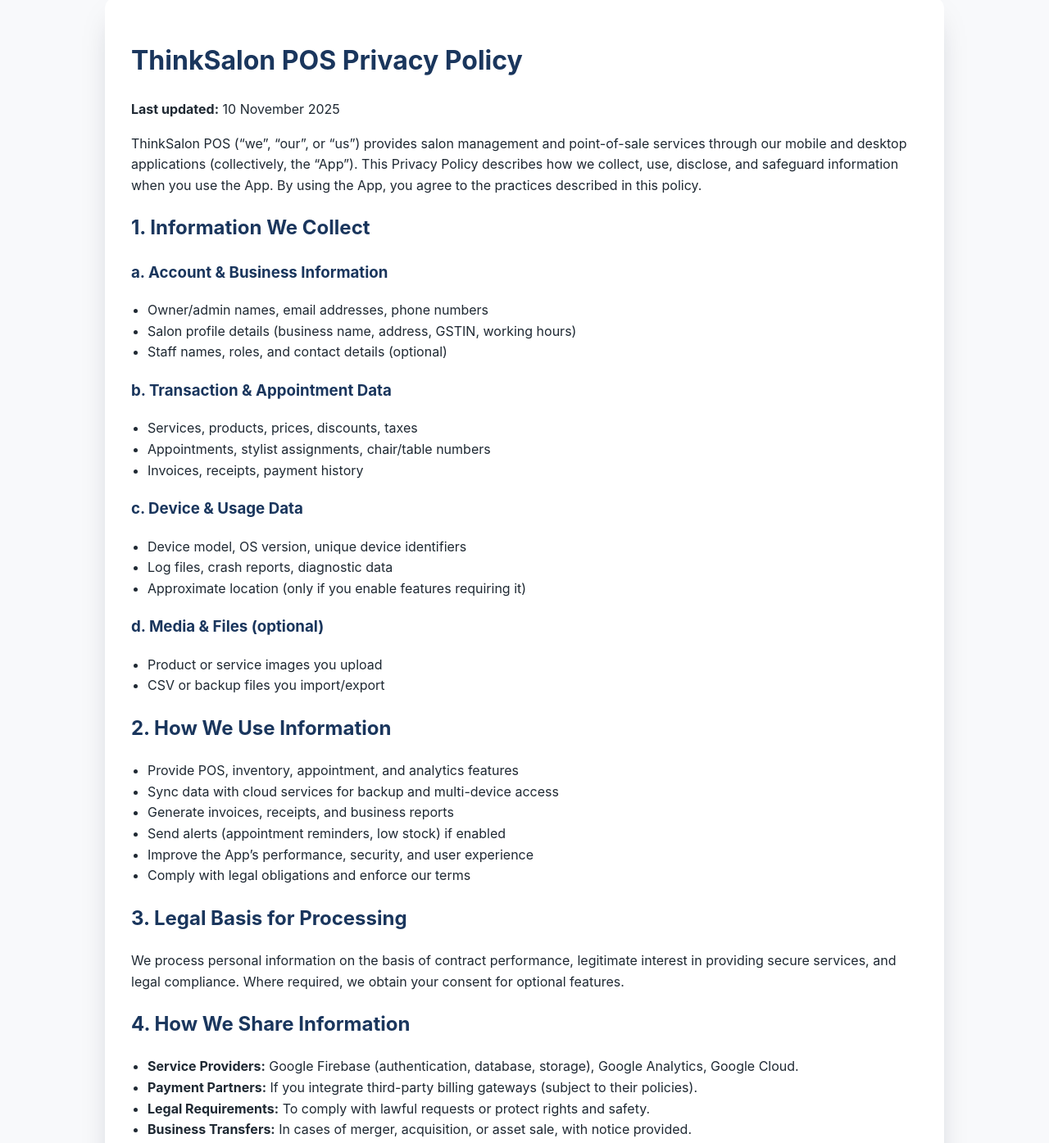
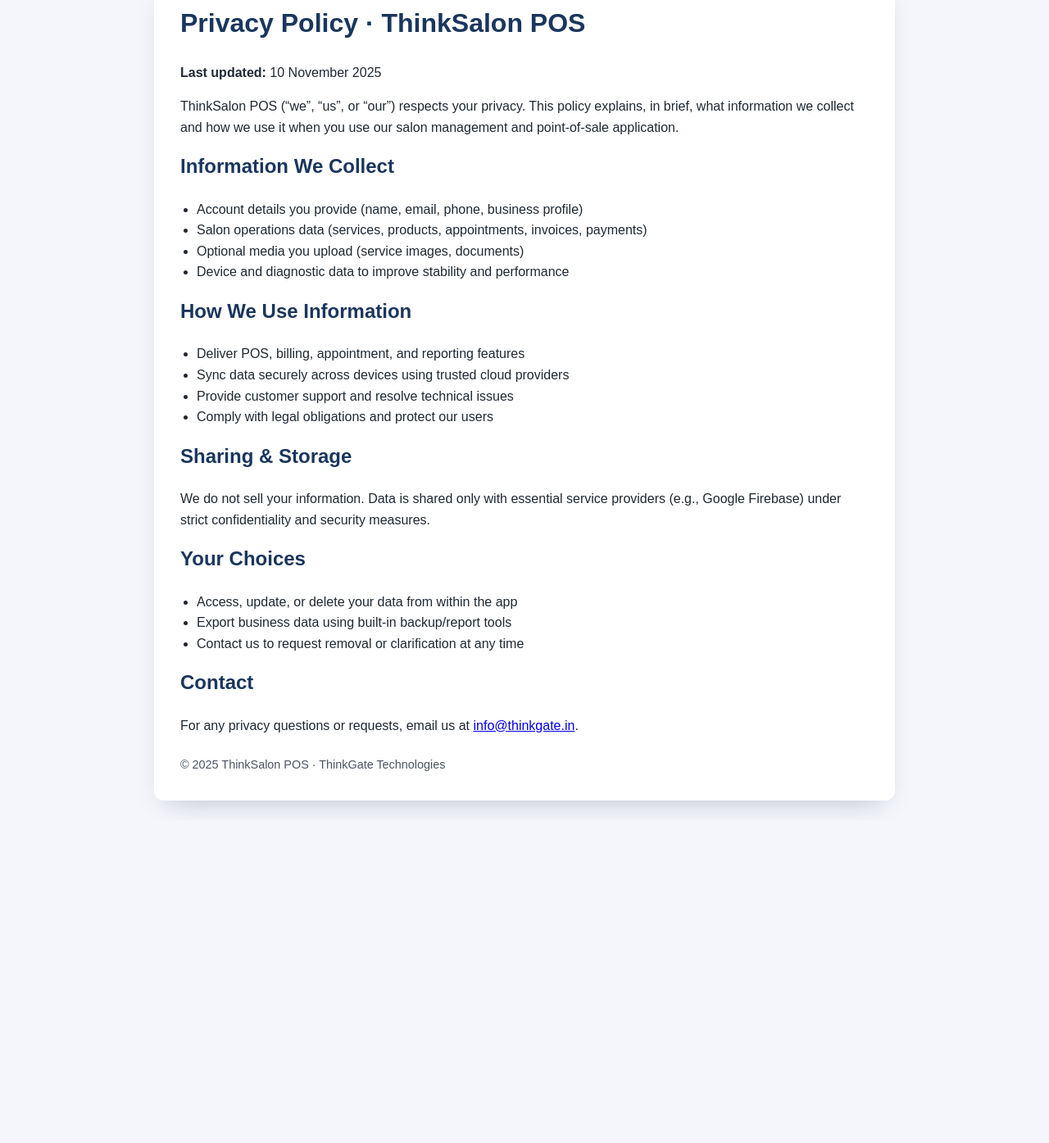
Before and after one commit to sehajkaurinc/think-salon-privacy-policy, a plain HTML site: page index.html in a window 1280 px wide. Shown: the part 53-1448 px from the top of the page at 82% size. After the commit the page ends 1054 px from the top, so only its background shows below. Drawn offline with Linux system fonts and the light colour scheme.

Commit message:
Update index.html

```diff
--- a/index.html
+++ b/index.html
@@ -5,34 +5,25 @@
   <meta name="viewport" content="width=device-width, initial-scale=1.0" />
   <title>ThinkSalon POS Privacy Policy</title>
   <style>
-    :root {
-      color-scheme: light dark;
-    }
     body {
-      font-family: -apple-system, BlinkMacSystemFont, "Segoe UI", sans-serif;
+      font-family: Arial, sans-serif;
       line-height: 1.6;
       margin: 0;
-      padding: 0;
-      background: #f8f9fb;
+      padding: 24px;
+      background: #f4f6fb;
       color: #1f2933;
     }
     main {
-      max-width: 960px;
-      margin: 48px auto;
+      max-width: 840px;
+      margin: 0 auto;
+      background: #ffffff;
       padding: 32px;
-      background: #ffffff;
-      border-radius: 16px;
-      box-shadow: 0 18px 38px -18px rgba(15, 23, 42, 0.35);
+      border-radius: 12px;
+      box-shadow: 0 16px 32px -16px rgba(15, 23, 42, 0.25);
     }
-    h1, h2, h3 {
+    h1, h2 {
       color: #1a365d;
-    }
-    a {
-      color: #0070f3;
-      text-decoration: none;
-    }
-    a:hover {
-      text-decoration: underline;
+      margin-top: 0;
     }
     ul {
       padding-left: 20px;
@@ -40,105 +31,57 @@
     footer {
       margin-top: 24px;
       font-size: 0.9rem;
-      color: #64748b;
+      color: #4b5563;
     }
   </style>
 </head>
 <body>
   <main>
-    <h1>ThinkSalon POS Privacy Policy</h1>
+    <h1>Privacy Policy · ThinkSalon POS</h1>
     <p><strong>Last updated:</strong> 10 November 2025</p>
 
     <p>
-      ThinkSalon POS (“we”, “our”, or “us”) provides salon management and point-of-sale services
-      through our mobile and desktop applications (collectively, the “App”). This Privacy Policy describes
-      how we collect, use, disclose, and safeguard information when you use the App. By using the App,
-      you agree to the practices described in this policy.
+      ThinkSalon POS (“we”, “us”, or “our”) respects your privacy. This policy explains, in brief,
+      what information we collect and how we use it when you use our salon management and point-of-sale application.
     </p>
 
-    <h2>1. Information We Collect</h2>
-    <h3>a. Account &amp; Business Information</h3>
+    <h2>Information We Collect</h2>
     <ul>
-      <li>Owner/admin names, email addresses, phone numbers</li>
-      <li>Salon profile details (business name, address, GSTIN, working hours)</li>
-      <li>Staff names, roles, and contact details (optional)</li>
+      <li>Account details you provide (name, email, phone, business profile)</li>
+      <li>Salon operations data (services, products, appointments, invoices, payments)</li>
+      <li>Optional media you upload (service images, documents)</li>
+      <li>Device and diagnostic data to improve stability and performance</li>
     </ul>
 
-    <h3>b. Transaction &amp; Appointment Data</h3>
+    <h2>How We Use Information</h2>
     <ul>
-      <li>Services, products, prices, discounts, taxes</li>
-      <li>Appointments, stylist assignments, chair/table numbers</li>
-      <li>Invoices, receipts, payment history</li>
+      <li>Deliver POS, billing, appointment, and reporting features</li>
+      <li>Sync data securely across devices using trusted cloud providers</li>
+      <li>Provide customer support and resolve technical issues</li>
+      <li>Comply with legal obligations and protect our users</li>
     </ul>
 
-    <h3>c. Device &amp; Usage Data</h3>
+    <h2>Sharing & Storage</h2>
+    <p>
+      We do not sell your information. Data is shared only with essential service providers
+      (e.g., Google Firebase) under strict confidentiality and security measures.
+    </p>
+
+    <h2>Your Choices</h2>
     <ul>
-      <li>Device model, OS version, unique device identifiers</li>
-      <li>Log files, crash reports, diagnostic data</li>
-      <li>Approximate location (only if you enable features requiring it)</li>
+      <li>Access, update, or delete your data from within the app</li>
+      <li>Export business data using built-in backup/report tools</li>
+      <li>Contact us to request removal or clarification at any time</li>
     </ul>
 
-    <h3>d. Media &amp; Files (optional)</h3>
-    <ul>
-      <li>Product or service images you upload</li>
-      <li>CSV or backup files you import/export</li>
-    </ul>
-
-    <h2>2. How We Use Information</h2>
-    <ul>
-      <li>Provide POS, inventory, appointment, and analytics features</li>
-      <li>Sync data with cloud services for backup and multi-device access</li>
-      <li>Generate invoices, receipts, and business reports</li>
-      <li>Send alerts (appointment reminders, low stock) if enabled</li>
-      <li>Improve the App’s performance, security, and user experience</li>
-      <li>Comply with legal obligations and enforce our terms</li>
-    </ul>
-
-    <h2>3. Legal Basis for Processing</h2>
-    <p>We process personal information on the basis of contract performance, legitimate interest in providing secure services, and legal compliance. Where required, we obtain your consent for optional features.</p>
-
-    <h2>4. How We Share Information</h2>
-    <ul>
-      <li><strong>Service Providers:</strong> Google Firebase (authentication, database, storage), Google Analytics, Google Cloud.</li>
-      <li><strong>Payment Partners:</strong> If you integrate third-party billing gateways (subject to their policies).</li>
-      <li><strong>Legal Requirements:</strong> To comply with lawful requests or protect rights and safety.</li>
-      <li><strong>Business Transfers:</strong> In cases of merger, acquisition, or asset sale, with notice provided.</li>
-    </ul>
-
-    <p>We do not sell personal information to third parties.</p>
-
-    <h2>5. Data Retention</h2>
-    <p>We retain business and user data while your account remains active. You can request deletion of data (subject to legal retention requirements). Backup copies may remain for a limited time.</p>
-
-    <h2>6. Security</h2>
-    <ul>
-      <li>Transport Layer Security (TLS) for data in transit</li>
-      <li>Access controls and role-based permissions</li>
-      <li>Regular monitoring for vulnerabilities</li>
-    </ul>
-    <p>No method of transmission or storage is 100% secure; we strive to use commercially acceptable means to protect your data.</p>
-
-    <h2>7. Your Rights</h2>
-    <ul>
-      <li>Access, update, or delete personal data stored in the App</li>
-      <li>Export business data using built-in reports/backups</li>
-      <li>Opt out of marketing communications (if any) by unsubscribing</li>
-      <li>Revoke app permissions via your device settings</li>
-    </ul>
-
-    <h2>8. Children’s Privacy</h2>
-    <p>The App is not intended for children under 13. We do not knowingly collect personal information from children. If we learn we have collected such data, we will delete it promptly.</p>
-
-    <h2>9. Updates to This Policy</h2>
-    <p>We may update this policy to reflect changes in our practices or legal requirements. The “Last updated” date will change accordingly. Continued use of the App after changes indicates acceptance.</p>
-
-    <h2>10. Contact Us</h2>
-    <p>If you have questions or requests regarding this policy, contact us at:</p>
-    <p><strong>Email:</strong> <a href="mailto:support@thinkgate.in">support@thinkgate.in</a></p>
-
+    <h2>Contact</h2>
+    <p>
+      For any privacy questions or requests, email us at
+      <a href="mailto:info@thinkgate.in">info@thinkgate.in</a>.
+    </p>
 
     <footer>
-      © 2025 ThinkSalon POS. All rights reserved.
+      © 2025 ThinkSalon POS · ThinkGate Technologies
     </footer>
   </main>
 </body>
```
